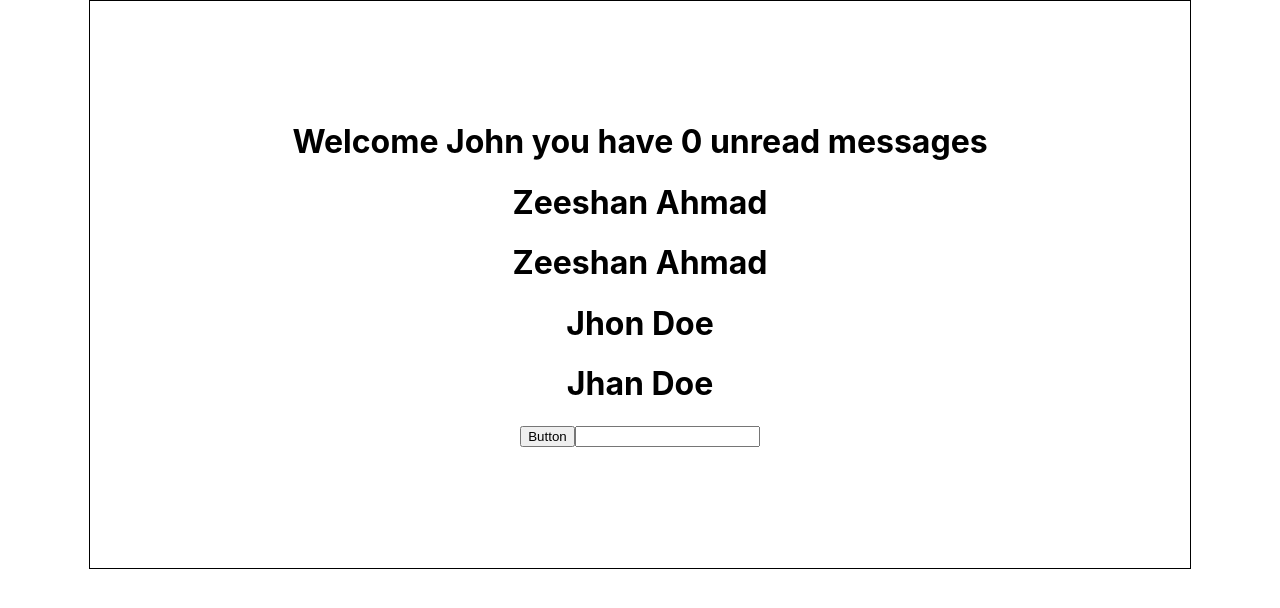
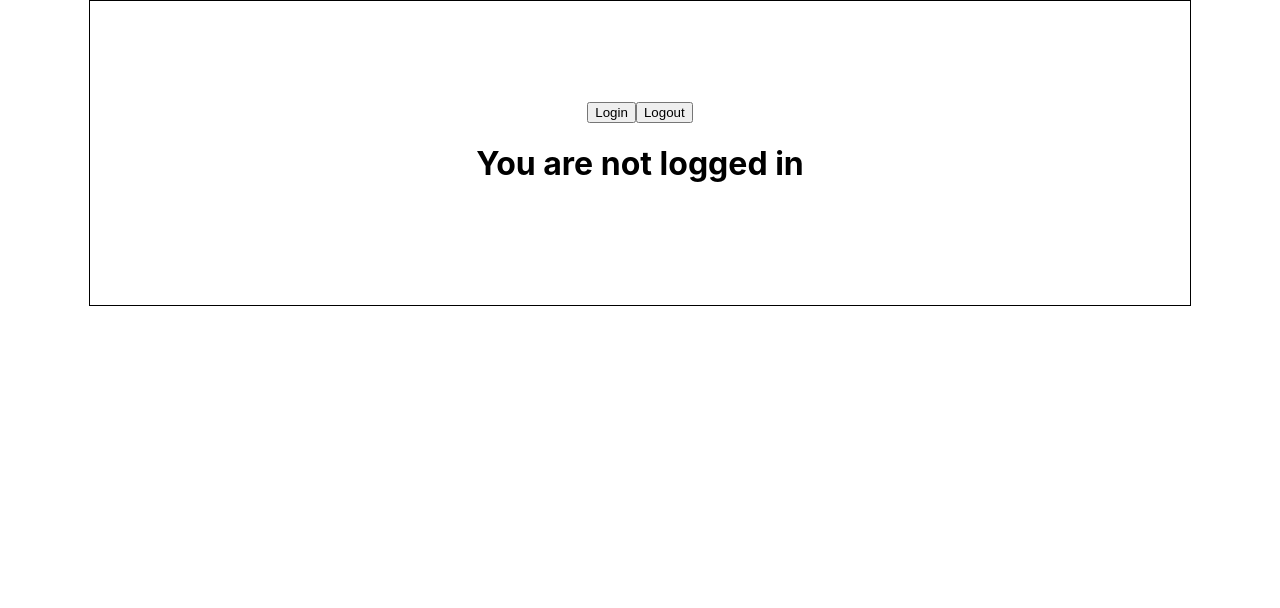
Before and after one commit to Zeeshnhmd/React-typescript, a React (Create React App) app: page / in a window 1280 px wide. Shown: the top 608 px of the page. Built offline with nearby package versions, Linux system fonts and the light colour scheme.

Commit message:
e10 useState hook

```diff
--- a/src/App.tsx
+++ b/src/App.tsx
@@ -7,6 +7,7 @@ import { Greet } from "./components/Greet";
 // import { Heading } from "./components/Heading";
 // import { Oscar } from "./components/Oscar";
 // import { Status } from "./components/Status";
+import { UseStateHook } from "./components/Hooks/UseState/UseStateHook";
 
 function App() {
 	const [text, setText] = useState("");
@@ -31,7 +32,7 @@ function App() {
 					margin: " 0 auto",
 				}}
 			>
-				<Greet />
+				{/* <Greet /> */}
 				{/* <Greet title="Zeeshan" messageCount={10} isLoggedIn={true} />
 			<Status status="Success" />
 			<Heading>
@@ -41,9 +42,12 @@ function App() {
     <Greet /> */}
 
 				{/* Events */}
-				<Button handleClick={handleClick} />
+
+				{/* <Button handleClick={handleClick} />
 				<Input value={text} handleInput={handleInput} />
-				<h1>{text}</h1>
+				<h1>{text}</h1> */}
+
+				<UseStateHook />
 			</Container>
 		</div>
 	);
--- /dev/null
+++ b/src/components/Hooks/UseState/UseStateHook.tsx
@@ -0,0 +1,19 @@
+import { useState } from "react";
+
+export const UseStateHook = () => {
+	const [isLoggedIn, setIsLoggedIn] = useState(false);
+
+	const handleLogin = () => {
+		setIsLoggedIn(true);
+	};
+	const handleLogout = () => {
+		setIsLoggedIn(false);
+	};
+	return (
+		<div>
+			<button onClick={handleLogin}>Login</button>
+			<button onClick={handleLogout}>Logout</button>
+			<h1>You are {isLoggedIn ? "logged in" : "not logged in"}</h1>
+		</div>
+	);
+};
```
